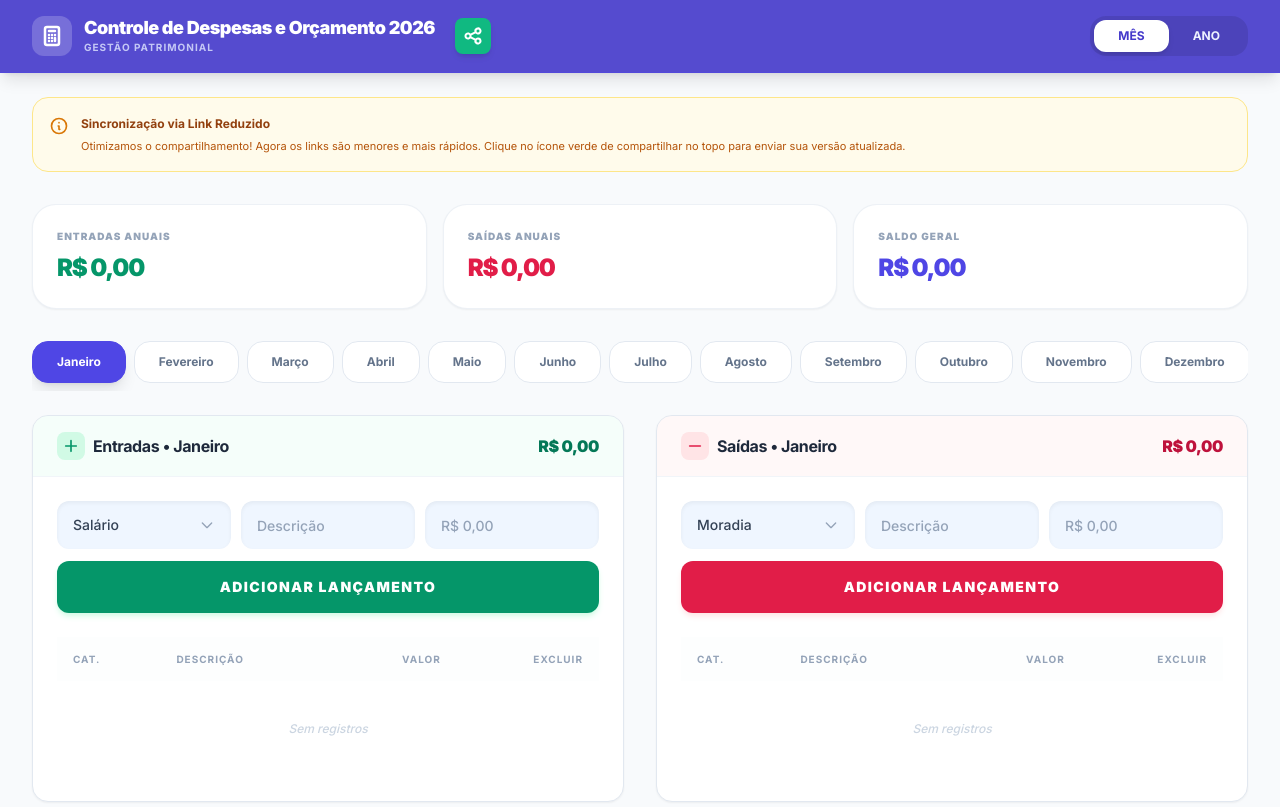
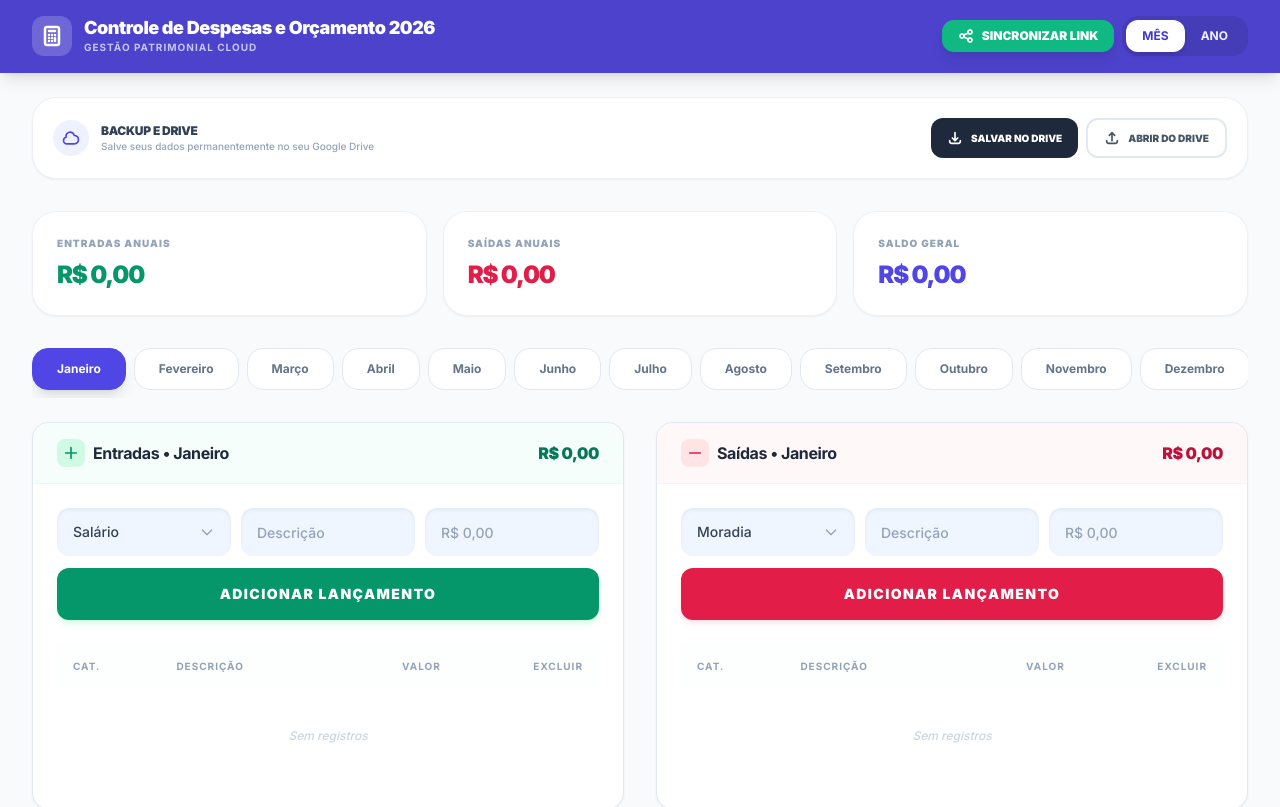
Before and after one commit to safabiano/Or-amento-Anual_2026, a React (Vite) app: page / in a window 1280 px wide. Shown: the top 807 px of the page. Built offline with nearby package versions, Linux system fonts and the light colour scheme.

Commit message:
salvar no drive

```diff
--- a/App.tsx
+++ b/App.tsx
@@ -1,5 +1,5 @@
 
-import React, { useState, useEffect, useMemo } from 'react';
+import React, { useState, useEffect, useMemo, useRef } from 'react';
 import { AnnualBudget, MonthlyData, BudgetEntry } from './types';
 import { MONTHS, INCOME_CATEGORIES, EXPENSE_CATEGORIES, CURRENCY_FORMATTER } from './constants';
 import BudgetTable from './components/BudgetTable';
@@ -36,11 +36,48 @@ const App: React.FC = () => {
   const [activeTab, setActiveTab] = useState<'month' | 'year'>('month');
   const [isMounted, setIsMounted] = useState(false);
   const [showToast, setShowToast] = useState(false);
+  const fileInputRef = useRef<HTMLInputElement>(null);
 
-  // Função para comprimir os dados em uma estrutura mínima (link reduzido)
+  // --- SINCRONIZAÇÃO E ARQUIVOS ---
+
+  // Exportar para arquivo (O usuário salva no seu Google Drive localmente)
+  const exportToDrive = () => {
+    const dataStr = JSON.stringify(budget, null, 2);
+    const dataUri = 'data:application/json;charset=utf-8,'+ encodeURIComponent(dataStr);
+    const exportFileDefaultName = `Controle_Financeiro_${CURRENT_YEAR}_Backup.json`;
+
+    const linkElement = document.createElement('a');
+    linkElement.setAttribute('href', dataUri);
+    linkElement.setAttribute('download', exportFileDefaultName);
+    linkElement.click();
+  };
+
+  // Importar de arquivo
+  const importFromDrive = (event: React.ChangeEvent<HTMLInputElement>) => {
+    const fileReader = new FileReader();
+    const files = event.target.files;
+    if (!files || files.length === 0) return;
+
+    fileReader.readAsText(files[0], "UTF-8");
+    fileReader.onload = e => {
+      try {
+        const target = e.target;
+        if (!target) return;
+        const result = JSON.parse(target.result as string);
+        if (result[CURRENT_YEAR]) {
+          if (window.confirm("Deseja carregar este backup? Seus dados atuais serão substituídos.")) {
+            setBudget(result);
+          }
+        }
+      } catch (err) {
+        alert("Erro ao ler o arquivo de backup.");
+      }
+    };
+  };
+
+  // Gerar Link de Compartilhamento (Visualização em outros dispositivos)
   const handleShare = () => {
     try {
-      // Estrutura compacta: [ [mês, [[catIdx, desc, valor],...], [[catIdx, desc, valor],...]], ... ]
       const compactData = budget[CURRENT_YEAR]
         .filter(m => m.income.length > 0 || m.expenses.length > 0)
         .map(m => [
@@ -50,7 +87,6 @@ const App: React.FC = () => {
         ]);
 
       const dataString = JSON.stringify(compactData);
-      // Usando btoa para codificar. Para links ainda menores, removemos espaços desnecessários do JSON.
       const encodedData = btoa(encodeURIComponent(dataString));
       const shareUrl = `${window.location.origin}${window.location.pathname}#v2=${encodedData}`;
 
@@ -59,22 +95,19 @@ const App: React.FC = () => {
         setTimeout(() => setShowToast(false), 3000);
       });
     } catch (e) {
-      alert("Erro ao gerar link reduzido. Tente remover alguns lançamentos antigos.");
+      alert("Erro ao gerar link. Os dados podem estar muito extensos.");
     }
   };
 
   useEffect(() => {
     setIsMounted(true);
-
     const hash = window.location.hash;
 
-    // Suporte para a nova versão compacta (v2)
     if (hash.startsWith('#v2=')) {
       try {
         const encodedData = hash.replace('#v2=', '');
         const decodedData = decodeURIComponent(atob(encodedData));
         const compactData = JSON.parse(decodedData) as any[];
-
         const newBudget: AnnualBudget = JSON.parse(JSON.stringify(INITIAL_BUDGET));
 
         compactData.forEach(([monthIdx, incomeArr, expenseArr]) => {
@@ -82,52 +115,33 @@ const App: React.FC = () => {
           if (mIdx !== -1) {
             newBudget[CURRENT_YEAR][mIdx].income = incomeArr.map(([catIdx, desc, val]: any) => ({
               id: crypto.randomUUID(),
-              category: INCOME_CATEGORIES[catIdx] || INCOME_CATEGORIES[0],
+              category: INCOME_CATEGORIES[catIdx] !== undefined ? INCOME_CATEGORIES[catIdx] : catIdx,
               description: desc,
               amount: val
             }));
             newBudget[CURRENT_YEAR][mIdx].expenses = expenseArr.map(([catIdx, desc, val]: any) => ({
               id: crypto.randomUUID(),
-              category: EXPENSE_CATEGORIES[catIdx] || EXPENSE_CATEGORIES[0],
+              category: EXPENSE_CATEGORIES[catIdx] !== undefined ? EXPENSE_CATEGORIES[catIdx] : catIdx,
               description: desc,
               amount: val
             }));
           }
         });
 
-        const confirmImport = window.confirm("Dados compactos detectados! Deseja carregar esta versão sincronizada?");
+        const confirmImport = window.confirm("Deseja visualizar os dados recebidos via link?");
         if (confirmImport) {
           setBudget(newBudget);
           window.history.replaceState(null, "", window.location.pathname);
           return;
         }
-      } catch (e) {
-        console.error("Erro ao processar link reduzido v2");
-      }
+      } catch (e) { console.error("Erro importação v2", e); }
     }
 
-    // Suporte legado (v1) para não quebrar links antigos já gerados
-    if (hash.startsWith('#data=')) {
-      try {
-        const encodedData = hash.replace('#data=', '');
-        const decodedData = decodeURIComponent(atob(encodedData));
-        const parsedBudget = JSON.parse(decodedData);
-        if (parsedBudget[CURRENT_YEAR]) {
-          setBudget(parsedBudget);
-          window.history.replaceState(null, "", window.location.pathname);
-          return;
-        }
-      } catch (e) {}
-    }
-
-    // Carregar do LocalStorage se não houver link
     try {
       const saved = localStorage.getItem('budget_data_v1');
       if (saved) {
         const parsed = JSON.parse(saved);
-        if (parsed[CURRENT_YEAR]) {
-          setBudget(parsed);
-        }
+        if (parsed[CURRENT_YEAR]) setBudget(parsed);
       }
     } catch (e) {}
   }, []);
@@ -190,14 +204,16 @@ const App: React.FC = () => {
 
   return (
     <div className="min-h-screen bg-slate-50 flex flex-col antialiased">
+      {/* Toast */}
       {showToast && (
         <div className="fixed top-24 left-1/2 -translate-x-1/2 z-[100] bg-slate-900 text-white px-6 py-3 rounded-full text-sm font-bold shadow-2xl animate-in fade-in slide-in-from-top-4 duration-300 flex items-center gap-2">
           <svg className="w-4 h-4 text-emerald-400" fill="currentColor" viewBox="0 0 20 20"><path fillRule="evenodd" d="M16.707 5.293a1 1 0 010 1.414l-8 8a1 1 0 01-1.414 0l-4-4a1 1 0 011.414-1.414L8 12.586l7.293-7.293a1 1 0 011.414 0z" clipRule="evenodd"/></svg>
-          Link reduzido copiado!
+          Link de Sincronização Copiado!
         </div>
       )}
 
-      <header className="bg-indigo-700 text-white shadow-lg sticky top-0 z-50 backdrop-blur-xl bg-opacity-90 border-b border-indigo-600/50">
+      {/* Header */}
+      <header className="bg-indigo-700 text-white shadow-lg sticky top-0 z-50 backdrop-blur-xl bg-opacity-95 border-b border-indigo-600/50">
         <div className="max-w-7xl mx-auto px-4 sm:px-6 lg:px-8 py-4 flex flex-col sm:flex-row justify-between items-center gap-4">
           <div className="flex items-center gap-3 w-full sm:w-auto">
             <div className="p-2 bg-white/20 rounded-xl shrink-0">
@@ -207,49 +223,74 @@ const App: React.FC = () => {
             </div>
             <div className="flex flex-col">
               <h1 className="text-lg font-black tracking-tight leading-tight">Controle de Despesas e Orçamento {CURRENT_YEAR}</h1>
-              <p className="text-[10px] text-indigo-100 uppercase tracking-widest font-bold opacity-80">Gestão Patrimonial</p>
+              <p className="text-[10px] text-indigo-100 uppercase tracking-widest font-bold opacity-80">Gestão Patrimonial Cloud</p>
             </div>
+          </div>
+
+          <div className="flex items-center gap-2 w-full sm:w-auto">
             <button
               onClick={handleShare}
-              className="ml-2 p-2 bg-emerald-500 hover:bg-emerald-600 rounded-lg transition-all shadow-md active:scale-90"
-              title="Gerar Link Reduzido"
+              className="flex-1 sm:flex-none flex items-center justify-center gap-2 px-4 py-2 bg-emerald-500 hover:bg-emerald-600 rounded-xl text-xs font-black shadow-lg transition-all active:scale-95"
             >
-              <svg className="w-5 h-5" fill="none" viewBox="0 0 24 24" stroke="currentColor">
-                <path strokeLinecap="round" strokeLinejoin="round" strokeWidth={2.5} d="M8.684 13.342C8.886 12.938 9 12.482 9 12c0-.482-.114-.938-.316-1.342m0 2.684a3 3 0 110-2.684m0 2.684l6.632 3.316m-6.632-6l6.632-3.316m0 0a3 3 0 105.367-2.684 3 3 0 00-5.367 2.684zm0 9.316a3 3 0 105.368 2.684 3 3 0 00-5.368-2.684z" />
-              </svg>
+              <svg className="w-4 h-4" fill="none" viewBox="0 0 24 24" stroke="currentColor"><path strokeLinecap="round" strokeLinejoin="round" strokeWidth={2.5} d="M8.684 13.342C8.886 12.938 9 12.482 9 12c0-.482-.114-.938-.316-1.342m0 2.684a3 3 0 110-2.684m0 2.684l6.632 3.316m-6.632-6l6.632-3.316m0 0a3 3 0 105.367-2.684 3 3 0 00-5.367 2.684zm0 9.316a3 3 0 105.368 2.684 3 3 0 00-5.368-2.684z" /></svg>
+              SINCRONIZAR LINK
             </button>
-          </div>
-
-          <div className="flex bg-black/10 p-1 rounded-2xl w-full sm:w-auto">
+            <div className="flex bg-black/10 p-1 rounded-2xl">
               <button
                 onClick={() => setActiveTab('month')}
-              className={`flex-1 sm:flex-none px-6 py-2 rounded-xl text-xs font-bold transition-all ${activeTab === 'month' ? 'bg-white text-indigo-700 shadow-md' : 'text-indigo-50 hover:bg-white/5'}`}
+                className={`px-4 py-2 rounded-xl text-xs font-bold transition-all ${activeTab === 'month' ? 'bg-white text-indigo-700 shadow-md' : 'text-indigo-50 hover:bg-white/5'}`}
               >
                 MÊS
               </button>
               <button
                 onClick={() => setActiveTab('year')}
-              className={`flex-1 sm:flex-none px-6 py-2 rounded-xl text-xs font-bold transition-all ${activeTab === 'year' ? 'bg-white text-indigo-700 shadow-md' : 'text-indigo-50 hover:bg-white/5'}`}
+                className={`px-4 py-2 rounded-xl text-xs font-bold transition-all ${activeTab === 'year' ? 'bg-white text-indigo-700 shadow-md' : 'text-indigo-50 hover:bg-white/5'}`}
               >
                 ANO
               </button>
             </div>
           </div>
+        </div>
       </header>
 
       <main className="max-w-7xl mx-auto px-4 sm:px-6 lg:px-8 mt-6 w-full flex-1 mb-12">
-        <div className="bg-amber-50 border border-amber-200 rounded-2xl p-4 mb-8 flex items-start gap-3">
-          <svg className="w-5 h-5 text-amber-600 shrink-0 mt-0.5" fill="none" viewBox="0 0 24 24" stroke="currentColor">
-            <path strokeLinecap="round" strokeLinejoin="round" strokeWidth={2} d="M13 16h-1v-4h-1m1-4h.01M21 12a9 9 0 11-18 0 9 9 0 0118 0z" />
-          </svg>
-          <div className="flex flex-col gap-1">
-            <p className="text-xs text-amber-800 font-bold leading-relaxed">Sincronização via Link Reduzido</p>
-            <p className="text-[11px] text-amber-700 leading-relaxed">
-              Otimizamos o compartilhamento! Agora os links são menores e mais rápidos. Clique no ícone verde de compartilhar no topo para enviar sua versão atualizada.
-            </p>
+        {/* Cloud Sync Tools */}
+        <div className="bg-white rounded-[24px] p-5 shadow-sm border border-slate-200/60 mb-8 flex flex-col md:flex-row items-center justify-between gap-4">
+          <div className="flex items-center gap-3">
+            <div className="p-2 bg-indigo-50 rounded-full">
+              <svg className="w-5 h-5 text-indigo-600" fill="none" viewBox="0 0 24 24" stroke="currentColor"><path strokeLinecap="round" strokeLinejoin="round" strokeWidth={2} d="M3 15a4 4 0 004 4h9a5 5 0 10-.1-9.999 5.002 5.002 0 10-9.78 2.096A4.001 4.001 0 003 15z" /></svg>
+            </div>
+            <div>
+              <p className="text-xs font-black text-slate-700 uppercase tracking-tight">Backup e Drive</p>
+              <p className="text-[10px] text-slate-400 font-medium">Salve seus dados permanentemente no seu Google Drive</p>
+            </div>
+          </div>
+          <div className="flex gap-2 w-full md:w-auto">
+            <button
+              onClick={exportToDrive}
+              className="flex-1 md:flex-none flex items-center justify-center gap-2 px-4 py-2.5 bg-slate-800 text-white rounded-xl text-[10px] font-black hover:bg-black transition-all"
+            >
+              <svg className="w-4 h-4" fill="none" viewBox="0 0 24 24" stroke="currentColor"><path strokeLinecap="round" strokeLinejoin="round" strokeWidth={2.5} d="M4 16v1a3 3 0 003 3h10a3 3 0 003-3v-1m-4-4l-4 4m0 0l-4-4m4 4V4" /></svg>
+              SALVAR NO DRIVE
+            </button>
+            <button
+              onClick={() => fileInputRef.current?.click()}
+              className="flex-1 md:flex-none flex items-center justify-center gap-2 px-4 py-2.5 border-2 border-slate-200 text-slate-600 rounded-xl text-[10px] font-black hover:bg-slate-50 transition-all"
+            >
+              <svg className="w-4 h-4" fill="none" viewBox="0 0 24 24" stroke="currentColor"><path strokeLinecap="round" strokeLinejoin="round" strokeWidth={2.5} d="M4 16v1a3 3 0 003 3h10a3 3 0 003-3v-1m-4-8l-4-4m0 0L8 8m4-4v12" /></svg>
+              ABRIR DO DRIVE
+            </button>
+            <input
+              type="file"
+              ref={fileInputRef}
+              onChange={importFromDrive}
+              accept=".json"
+              className="hidden"
+            />
           </div>
         </div>
 
+        {/* Resumo cards */}
         <div className="grid grid-cols-1 sm:grid-cols-3 gap-4 mb-8">
           <div className="bg-white p-6 rounded-[24px] shadow-sm border border-slate-200/60">
             <p className="text-[10px] uppercase tracking-widest font-black text-slate-400 mb-2">Entradas Anuais</p>
```
Lines whose indentation alone changed are shown as unchanged.
